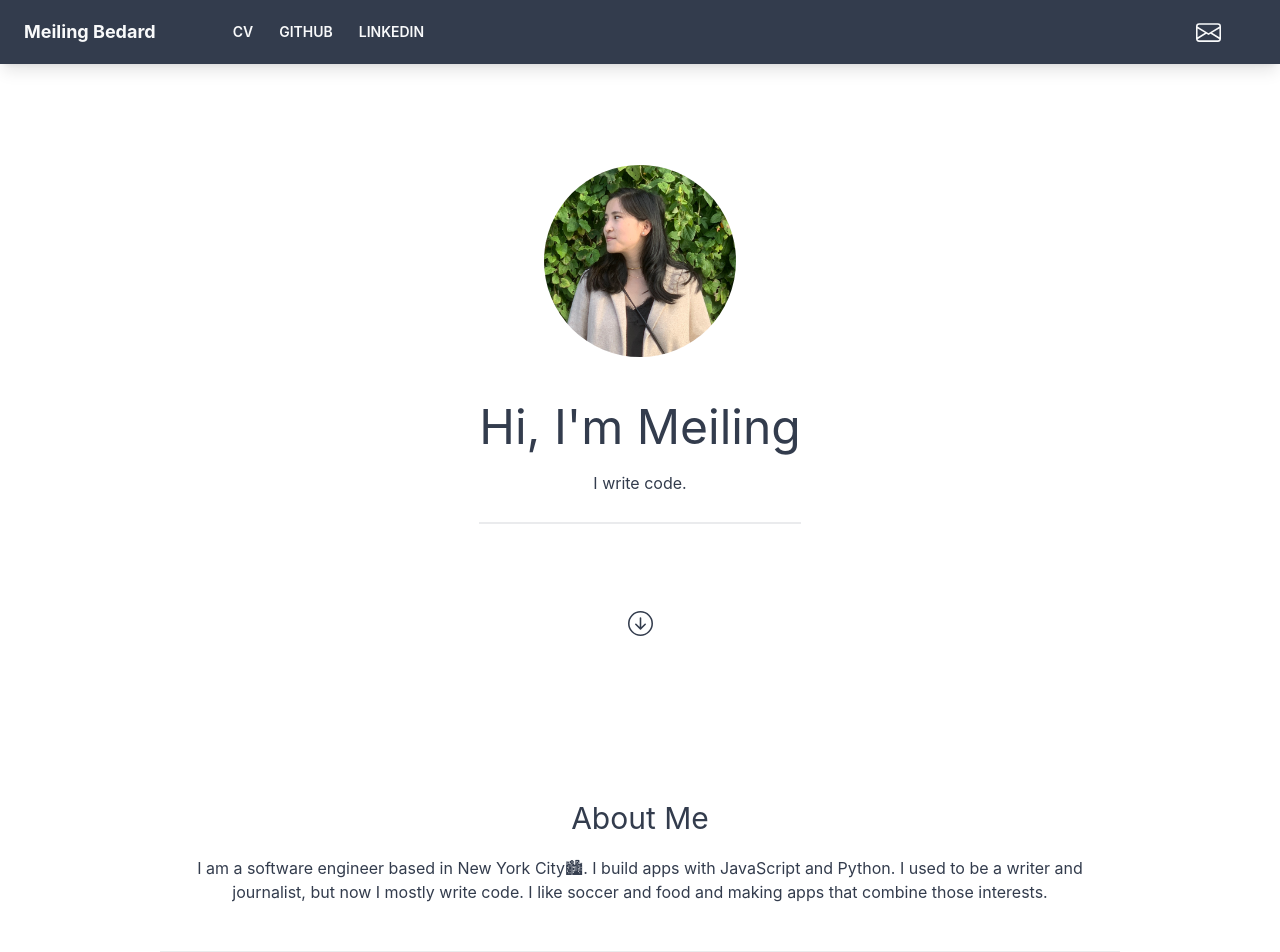
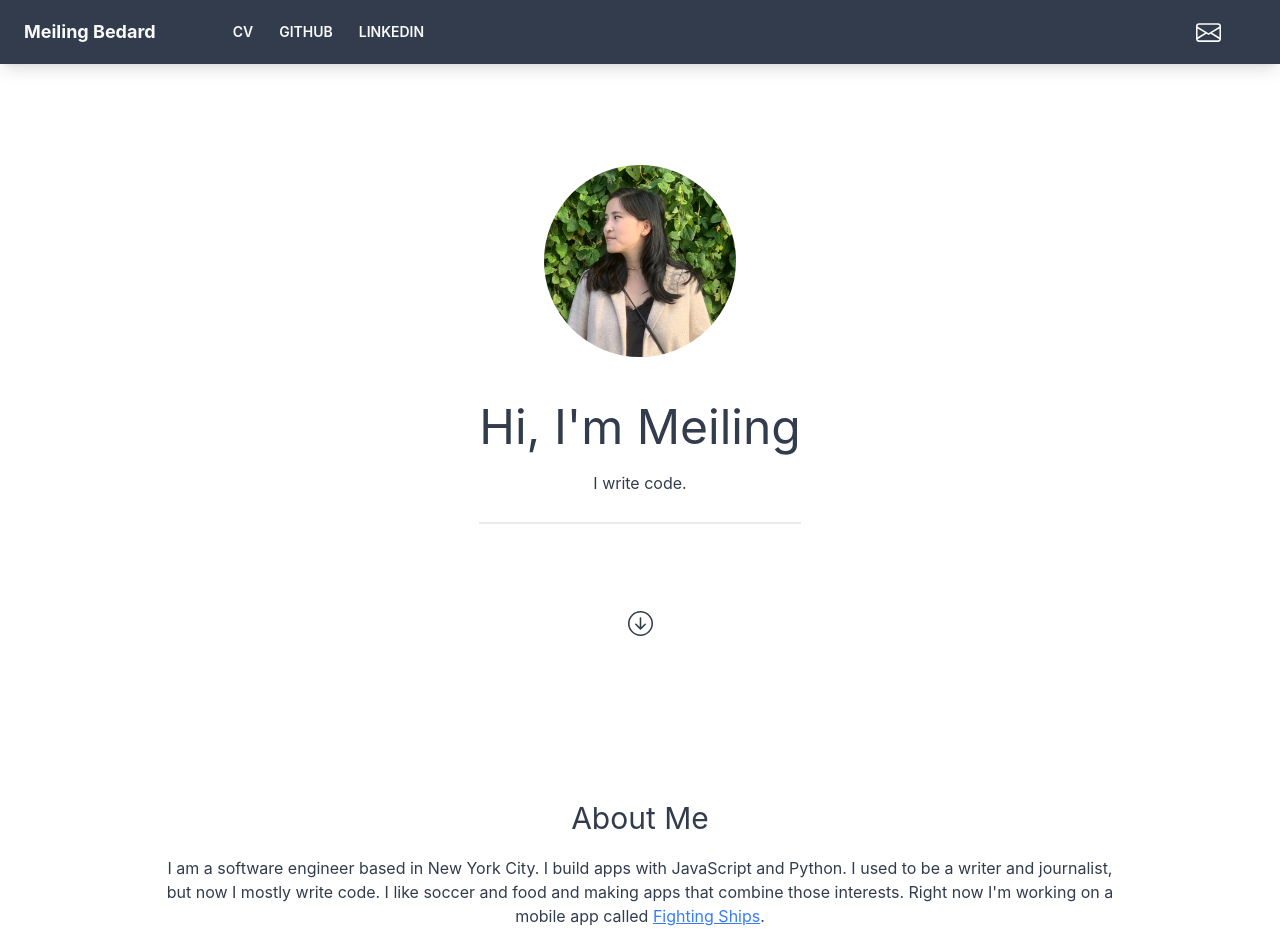
Before and after one commit to mbedard0/website, a React (Create React App) app: page / in a window 1280 px wide. Shown: the top 952 px of the page. Built offline with nearby package versions, Linux system fonts and the light colour scheme.

Commit message:
update cv link and add project info

```diff
--- a/src/App.jsx
+++ b/src/App.jsx
@@ -22,7 +22,7 @@ function App() {
         </div>
         <div class="flex-1 px-10 mx-2">
           <div class="items-stretch hidden lg:flex">
-            <a class="btn btn-ghost btn-sm rounded-btn" href='https://drive.google.com/file/d/16hYwV2xnsOAQRTs1vlrAqVZ6FAhmOxEz/view?usp=sharing' target='_blank' rel='noreferrer'>
+            <a class="btn btn-ghost btn-sm rounded-btn" href='https://drive.google.com/file/d/1ALg2_CAeGjSq2rnG40aJHqWxnPfOqBwN/view?usp=sharing' target='_blank' rel='noreferrer'>
               CV
             </a>
             <a class="btn btn-ghost btn-sm rounded-btn" href='https://github.com/mbedard0' target='_blank' rel='noreferrer'>
@@ -72,7 +72,7 @@ function App() {
             About Me
           </h2>
           <p>
-            I am a software engineer based in New York City🏙. I build apps with JavaScript and Python. I used to be a writer and journalist, but now I mostly write code. I like soccer and food and making apps that combine those interests.
+            I am a software engineer based in New York City. I build apps with JavaScript and Python. I used to be a writer and journalist, but now I mostly write code. I like soccer and food and making apps that combine those interests. Right now I'm working on a mobile app called <a href="https://github.com/mbedard0/fighting-ships" target='_blank' rel='noreferrer' className='link link-secondary'>Fighting Ships</a>.
           </p>
         </div>
         <div class="divider"></div>
```
